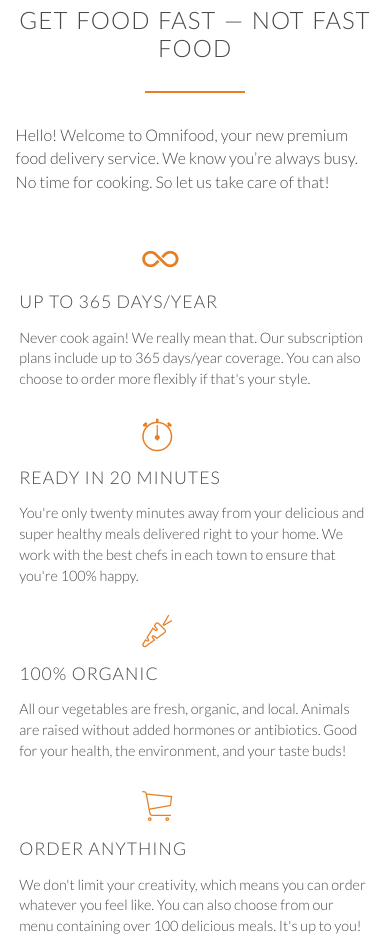
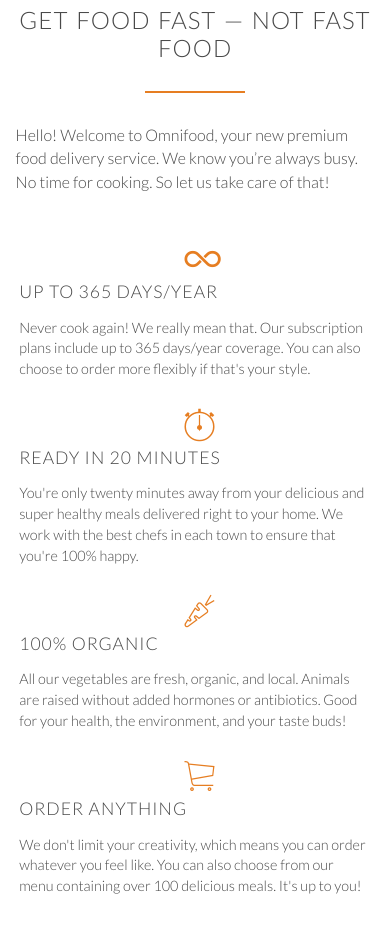
Before and after one commit to djmgeneseo/MOCK-FOOD-DELIVERY-WEBSITE, a PHP site: page / in a window 390 px wide. Shown: the part 863-1799 px from the top of the page. Run offline with PHP 8.4, Linux system fonts and the light colour scheme; style sheets or scripts are compiled from the project's sources; some libraries are stand-ins or nearby versions; some web fonts are replaced.

Commit message:
Remove 'back to top' option from main nav in mobile queue; Center icons in feature section in mobile queue

```diff
--- a/resources/css/queries.css
+++ b/resources/css/queries.css
@@ -123,6 +123,9 @@
         transition: 175ms;
     }
 
+    /* When in mobile and nav is normal, "back to top" option does NOT display */
+    .main-nav li:last-child {display: none;}
+
     .main-nav li a:hover,
     .main-nav li a:active {
         border-bottom: 2px solid #e67e22;
@@ -146,6 +149,9 @@
         transition: 175ms;
     }
 
+    /* When in mobile and nav is sticky, "back to top" option displays */
+    .sticky .main-nav li:last-child {display: inline-block;}
+
     .sticky .main-nav li a:hover,
     .sticky .main-nav li a:active { padding-bottom: 9px; }
 
@@ -163,11 +169,19 @@
     h1 { font-size: 180%; }
     h2 { font-size: 150%;}
 
+    /* features */
+
     .long-copy {
         width: 100%;
         margin-left: 0%;
     }
 
+    .section-features .icon-big {
+        display: inline;
+        margin-left: 47%;
+    }
+
+    /* how it works */
     .app-screen { width: 40%; }
 
     .steps-box:first-child {
--- a/resources/js/scripts.js
+++ b/resources/js/scripts.js
@@ -107,7 +107,7 @@ $(document).ready(function() {
 
     /*------ Mobile Navigation ------*/
     $('.js--nav-icon').click(function() {
-        var nav = $('.js--main-nav');
+        var nav = $('.main-nav');
         var icon = $('.js--nav-icon i');
         /* Open and close sticky and main */
         nav.slideToggle(200);
```
